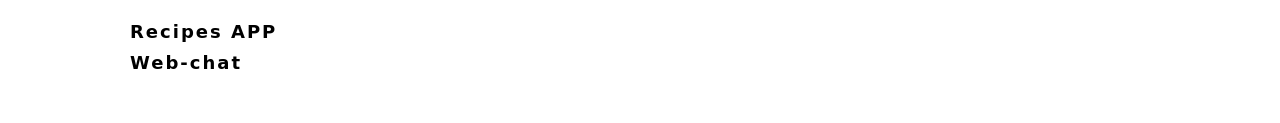
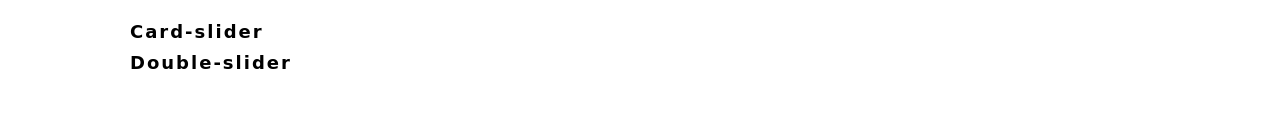
Before and after one commit to Kharsaeva/rsschool-cv, a plain HTML site: page index.html in a window 1280 px wide. Shown: the part 1961-2084 px from the top of the page. Drawn offline with Linux system fonts and the light colour scheme; a web font is replaced by a local one.

Commit message:
refactor: change lonks of projrcts

```diff
--- a/index.html
+++ b/index.html
@@ -156,10 +156,10 @@
         <h2 class="title">Projects</h2>
         <ul class="projects-list">
           <li class="projects-item">
-            <a href="https://blooming-castle-56069.herokuapp.com/" target="_blank">Recipes APP</a>
+            <a href="https://card-slider-ten.vercel.app/" target="_blank">Card-slider</a>
           </li>
           <li class="projects-item">
-            <a href="https://intense-island-55096.herokuapp.com/" target="_blank">Web-chat</a>
+            <a href="https://double-slider-six.vercel.app/" target="_blank">Double-slider</a>
           </li>
         </ul>
       </section>
```
